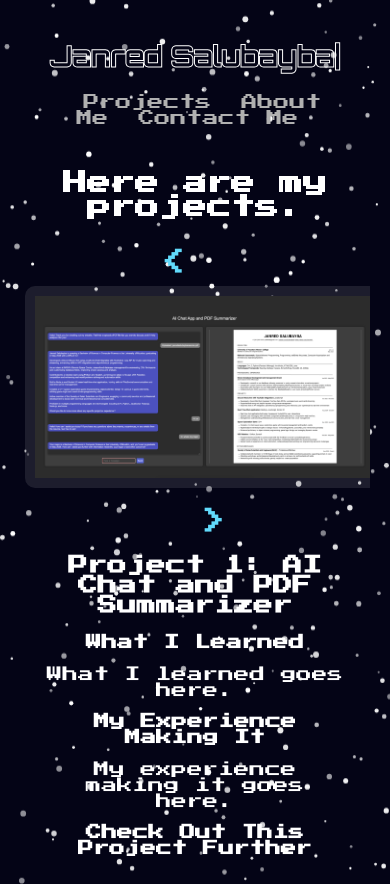
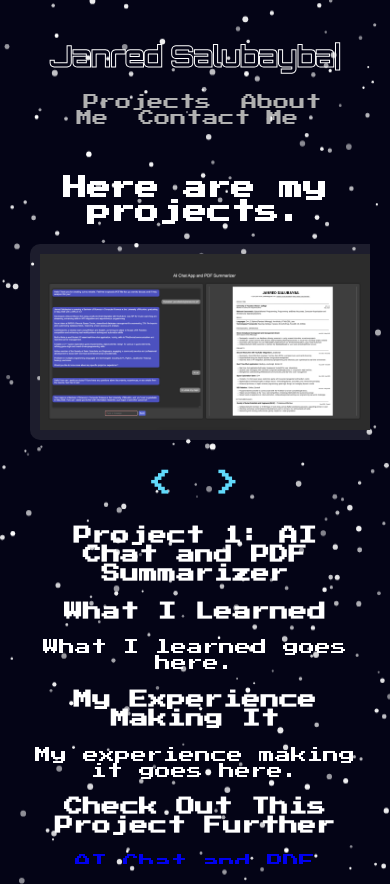
Before and after one commit to janny801/personal-website, a React (Create React App) app in the folder personal-website/: page /projects in a window 390 px wide. Built offline with nearby package versions, Linux system fonts and the light colour scheme.

Commit message:
arrows for smaller screen move to bottom (adjust size for when screen large)

```diff
--- a/personal-website/src/App.css
+++ b/personal-website/src/App.css
@@ -633,132 +633,69 @@ nav a.active {
   line-height: 1.8; /* Increase line height for better readability */
   margin-bottom: 20px; /* Optional: for additional spacing after each paragraph */
 }
-
-
-
-
-
 /* Projects Styling */
-
 .projects-container {
   text-align: center;
   color: white;
-  max-width: 90vw; /* Allow more space on mobile */
-  min-width: 80vw;
+  max-width: 90vw;
   margin: 0 auto;
-  padding: 10px; /* Smaller padding on mobile */
+  padding: 10px;
 }
 
 .slideshow {
+  position: relative; /* Enables absolute positioning for arrows on larger screens */
   display: flex;
   align-items: center;
   justify-content: center;
-  margin: 10px 0; /* Reduced margin on mobile */
+  margin: 10px 0;
 }
 
 .project-image {
   background-color: rgba(255, 255, 255, 0.1);
   color: white;
-  padding: 10px; /* Reduced padding on mobile */
+  padding: 10px;
   border-radius: 10px;
-  width: 100%; /* Ensure the container takes full width */
-  max-width: 80%; /* Allow more flexibility on smaller screens */
-  margin: 0 auto; /* Center the image */
-  height: auto; /* Maintain aspect ratio */
+  width: 100%;
+  max-width: 80%;
+  margin: 0 auto;
+  height: auto;
   display: flex;
   align-items: center;
   justify-content: center;
 }
 
 .project-image img {
-  width: 100%; /* Let the image take up the full container width */
-  height: auto; /* Maintain the aspect ratio of the image */
-  object-fit: contain; /* Ensure the image fits inside without stretching */
-}
-
-.project-details {
-  text-align: center;
-  margin-top: 10px; /* Reduced margin for mobile */
-  max-width: 90%; /* Allow more space on smaller screens */
-  margin-left: auto;
-  margin-right: auto;
-}
-
-.project-title {
-  margin-top: 10px;
-  font-size: 20px; /* Responsive font size */
-  text-align: center;
-  color: white;
-}
-
-button {
-  background-color: #61dafb;
-  color: black;
-  border: none;
-  padding: 8px 16px; /* Slightly smaller for mobile */
-  font-family: 'Press Start 2P', monospace;
-  font-size: 3vw; /* Responsive font size */
-  border-radius: 5px;
-  cursor: pointer;
-  margin: 5px;
-}
-
-button:hover {
-  background-color: #4a91c9;
+  width: 100%;
+  height: auto;
+  object-fit: contain;
 }
 
 /* Arrow Styling */
 .arrow {
-  font-size: 5vw; /* Scales with screen width */
+  font-size: 3vw; /* Reduced font size for smaller arrows */
   color: #61dafb;
   cursor: pointer;
-  padding: 0 15px; /* Reduce padding on mobile */
   user-select: none;
 }
 
 .left-arrow {
-  position: relative;
-  right: 20px;
+  position: absolute;
+  left: -20px; /* Closer to the image */
+  top: 50%;
+  transform: translateY(-50%);
 }
 
 .right-arrow {
-  position: relative;
-  left: 20px;
+  position: absolute;
+  right: -20px; /* Closer to the image */
+  top: 50%;
+  transform: translateY(-50%);
 }
 
 /* Responsive Styles for Smaller Screens */
 @media (max-width: 768px) {
-  .projects-container {
-    max-width: 100vw; /* Take full width on mobile */
-    padding: 5px; /* Less padding on mobile */
-  }
-
-  .project-title {
-    font-size: 5vw; /* Responsive font size */
-  }
-
-  .project-details h3,
-  .project-details p {
-    font-size: 4vw; /* Responsive font size */
-  }
-
-  .arrow {
-    font-size: 7vw; /* Larger for easier tapping */
-  }
-}
-
-
-
-/* Responsive Styles for Smaller Screens */
-@media (max-width: 768px) {
-  .projects-container {
-    max-width: 100vw; /* Take full width on mobile */
-    padding: 5px; /* Less padding on mobile */
-  }
-
   .slideshow {
-    display: flex;
-    flex-direction: column; /* Stack image and left arrow on mobile */
+    flex-direction: column; /* Stack image and arrows on mobile */
     align-items: center;
   }
 
@@ -767,21 +704,22 @@ button:hover {
     margin-bottom: 10px;
   }
 
-  /* Left arrow moves below image */
-  .left-arrow-container {
+  /* Center arrows below the image */
+  .arrow-container {
     display: flex;
     justify-content: center;
-    margin-top: 10px; /* Space between image and left arrow */
-  }
-
-  /* Right arrow remains beside the image */
-  .right-arrow {
-    position: relative;
-    right: -20px; /* Adjust position as needed to align with image */
+    gap: 20px;
+    margin-top: 10px;
   }
 
   .arrow {
     font-size: 7vw; /* Larger for easier tapping */
     padding: 10px;
   }
+
+  .left-arrow,
+  .right-arrow {
+    position: static; /* Remove absolute positioning on mobile */
+    transform: none;
+  }
 }
--- a/personal-website/src/Projects.js
+++ b/personal-website/src/Projects.js
@@ -43,14 +43,12 @@ function Projects() {
   };
 
   const currentProject = projectData[currentProjectIndex];
-
   return (
     <div className="projects-container">
       <h2 className="projects-heading">Here are my projects.</h2>
 
       {/* Slideshow container */}
       <div className="slideshow">
-        <span className="arrow left-arrow" onClick={prevProject}>&lt;</span>
         <div className="project-image">
           {currentProject.image ? (
             <img src={currentProject.image} alt={currentProject.name} />
@@ -58,7 +56,12 @@ function Projects() {
             <p>Placeholder image for project {currentProject.id}</p>
           )}
         </div>
-        <span className="arrow right-arrow" onClick={nextProject}>&gt;</span>
+
+        {/* Arrow container for bottom positioning on mobile */}
+        <div className="arrow-container">
+          <span className="arrow left-arrow" onClick={prevProject}>&lt;</span>
+          <span className="arrow right-arrow" onClick={nextProject}>&gt;</span>
+        </div>
       </div>
 
       {/* Project name below the image */}
@@ -79,6 +82,7 @@ function Projects() {
       </div>
     </div>
   );
+
 }
 
 export default Projects;
```
